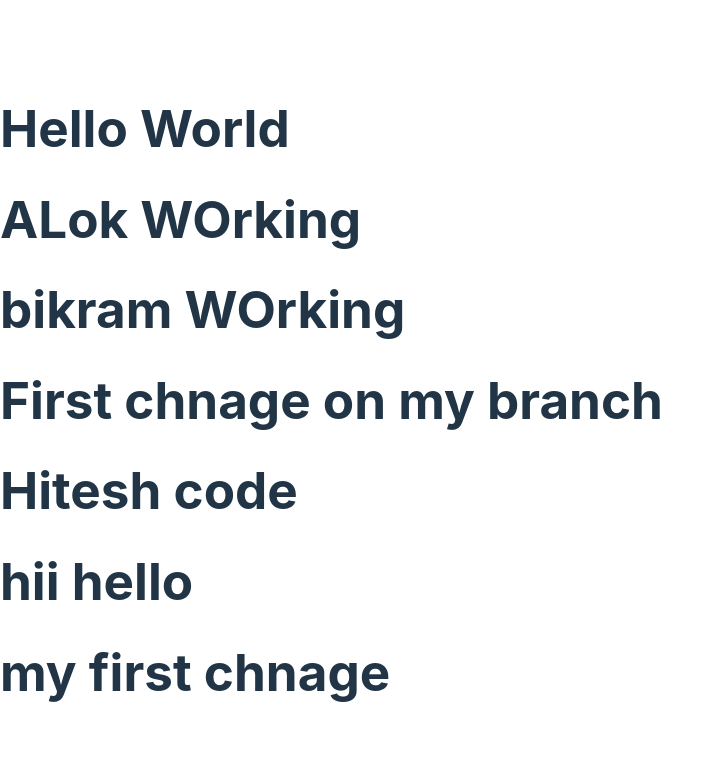
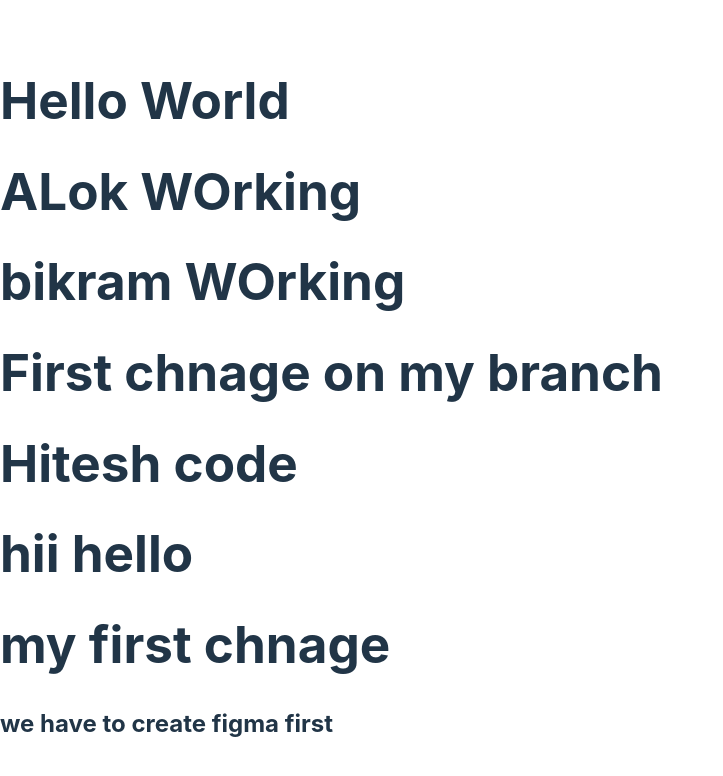
Before and after one commit to Bikisome/Telemedicine, a React (Vite) app: page / in a window 1280 px wide. Shown: the top 776 px of the page, without its empty margins (0-723 px from the left). Built offline with nearby package versions, Linux system fonts and the light colour scheme.

Commit message:
suggestion by alok

```diff
--- a/src/App.jsx
+++ b/src/App.jsx
@@ -8,6 +8,7 @@ function App() {
       <h1>Hitesh code</h1>
       <h1>hii hello</h1>
       <h1> my first chnage</h1>
+      <h2>we have to create figma first</h2>
     </>
   );
 }
```
